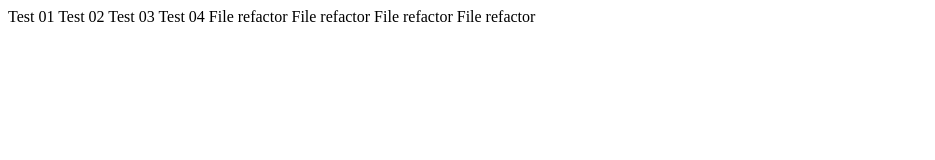
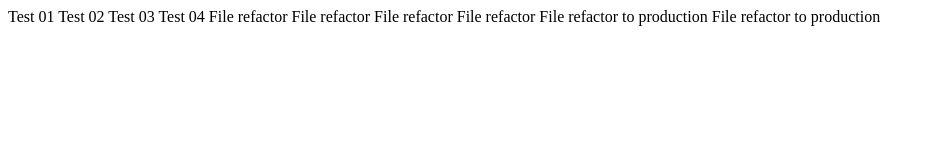
Before and after one commit to tuanlva20/testGitHub, a website: page NewDeveloperFile.html in a window 1280 px wide. Shown: the whole page, without its empty margins (0-935 px from the left). Drawn offline with Linux system fonts and the light colour scheme.

Commit message:
refactor code

```diff
--- a/NewDeveloperFile.html
+++ b/NewDeveloperFile.html
@@ -13,5 +13,7 @@ File refactor
 File refactor
 File refactor
 File refactor
+File refactor to production
+File refactor to production
 </body>
 </html>
```
